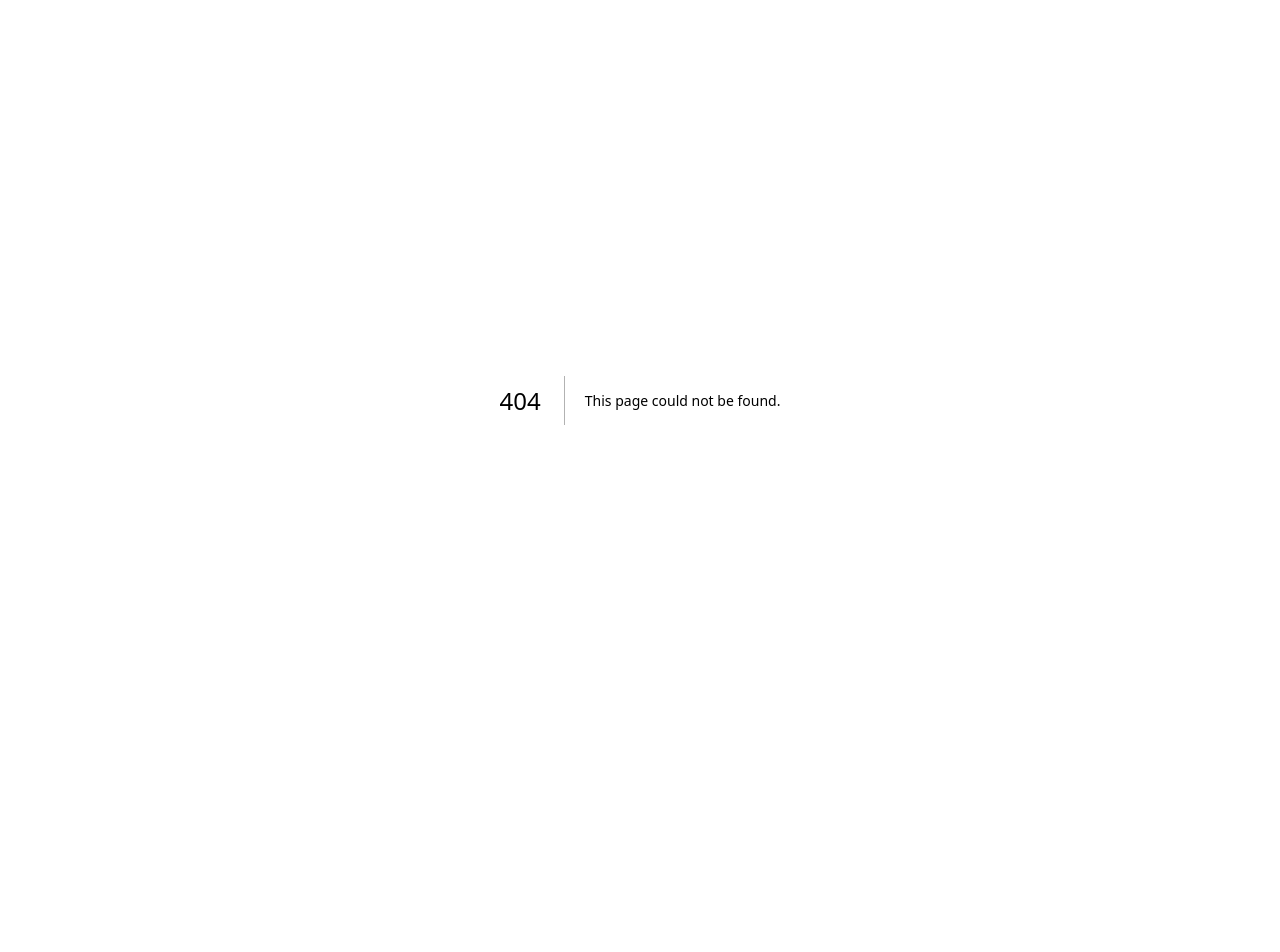
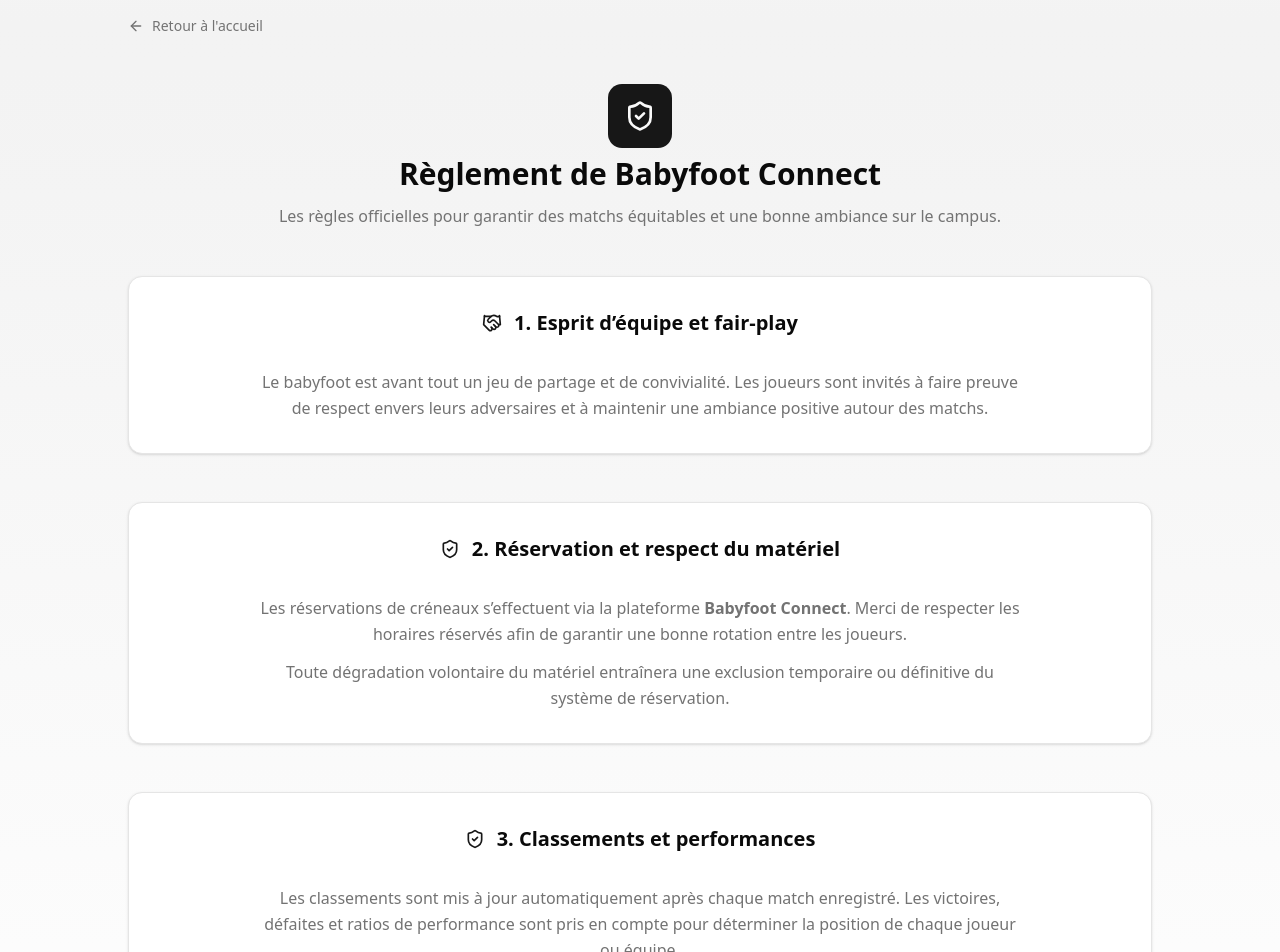
Before and after one commit to maelleagondjodondia/Hackathon-ByteMe, a Next.js app in the folder babyfoot-connect/: page /rules in a window 1280 px wide. Before the commit this address had no page. Shown: the top 952 px of the page. Before the commit the page ends 800 px from the top, so only its background shows below. Built offline with nearby package versions, Linux system fonts and the light colour scheme.

Commit message:
feat: add rules page

```diff
--- a/babyfoot-connect/src/app/page.tsx
+++ b/babyfoot-connect/src/app/page.tsx
@@ -160,7 +160,7 @@
               <a href="#" className="text-sm text-muted-foreground hover:text-foreground transition-colors">
                 Contact
               </a>
-              <a href="#" className="text-sm text-muted-foreground hover:text-foreground transition-colors">
+              <a href="/rules" className="text-sm text-muted-foreground hover:text-foreground transition-colors">
                 Règlement
               </a>
             </div>
--- /dev/null
+++ b/babyfoot-connect/src/app/rules/page.tsx
@@ -0,0 +1,85 @@
+import { Card } from "@/components/ui/card"
+import { ShieldCheck, AlertTriangle, Handshake, ArrowLeft } from "lucide-react"
+import Link from "next/link"
+
+export default function ReglementPage() {
+  return (
+    <div className="min-h-screen bg-gradient-to-b from-primary/5 to-background flex items-center justify-center p-4">
+      <div className="w-full max-w-5xl space-y-12">
+        {/* Retour */}
+        <Link
+          href="/"
+          className="inline-flex items-center gap-2 text-sm text-muted-foreground hover:text-foreground transition-colors"
+        >
+          <ArrowLeft className="h-4 w-4" />
+          Retour à l'accueil
+        </Link>
+
+        {/* Titre principal */}
+        <div className="text-center space-y-3">
+          <div className="inline-flex h-16 w-16 bg-primary rounded-xl items-center justify-center mb-2">
+            <ShieldCheck className="h-8 w-8 text-primary-foreground" />
+          </div>
+          <h1 className="text-3xl font-bold text-foreground">Règlement de Babyfoot Connect</h1>
+          <p className="text-muted-foreground text-sm md:text-base">
+            Les règles officielles pour garantir des matchs équitables et une bonne ambiance sur le campus.
+          </p>
+        </div>
+
+        {/* Fair-play */}
+        <Card className="p-8 bg-card border-border space-y-4">
+          <div className="flex items-center justify-center gap-3 mb-2">
+            <Handshake className="h-5 w-5 text-primary" />
+            <h2 className="text-xl font-semibold text-foreground text-center">1. Esprit d’équipe et fair-play</h2>
+          </div>
+          <div className="max-w-3xl mx-auto space-y-3">
+            <p className="text-muted-foreground leading-relaxed text-center">
+              Le babyfoot est avant tout un jeu de partage et de convivialité. Les joueurs sont invités à faire preuve de
+              respect envers leurs adversaires et à maintenir une ambiance positive autour des matchs.
+            </p>
+          </div>
+        </Card>
+
+        {/* Réservations */}
+        <Card className="p-8 bg-card border-border space-y-4">
+          <div className="flex items-center justify-center gap-3 mb-2">
+            <ShieldCheck className="h-5 w-5 text-primary" />
+            <h2 className="text-xl font-semibold text-foreground text-center">2. Réservation et respect du matériel</h2>
+          </div>
+          <div className="max-w-3xl mx-auto space-y-3">
+            <p className="text-muted-foreground leading-relaxed text-center">
+              Les réservations de créneaux s’effectuent via la plateforme <strong>Babyfoot Connect</strong>.
+              Merci de respecter les horaires réservés afin de garantir une bonne rotation entre les joueurs.
+            </p>
+            <p className="text-muted-foreground leading-relaxed text-center">
+              Toute dégradation volontaire du matériel entraînera une exclusion temporaire ou définitive du système de
+              réservation.
+            </p>
+          </div>
+        </Card>
+
+        {/* Classements */}
+        <Card className="p-8 bg-card border-border space-y-4">
+          <div className="flex items-center justify-center gap-3 mb-2">
+            <ShieldCheck className="h-5 w-5 text-primary" />
+            <h2 className="text-xl font-semibold text-foreground text-center">3. Classements et performances</h2>
+          </div>
+          <div className="max-w-3xl mx-auto space-y-3">
+            <p className="text-muted-foreground leading-relaxed text-center">
+              Les classements sont mis à jour automatiquement après chaque match enregistré.
+              Les victoires, défaites et ratios de performance sont pris en compte pour déterminer la position de chaque
+              joueur ou équipe.
+            </p>
+          </div>
+        </Card>
+
+        <Card className="p-8 bg-primary/10 border border-primary/20 text-center space-y-4">
+          <h3 className="text-2xl font-bold text-foreground">Jouez avec passion et respect</h3>
+          <p className="text-muted-foreground">
+            Ensemble, faisons de <strong>Babyfoot Connect</strong> un espace de jeu, de partage et de bonne humeur !
+          </p>
+        </Card>
+      </div>
+    </div>
+  )
+}
```
